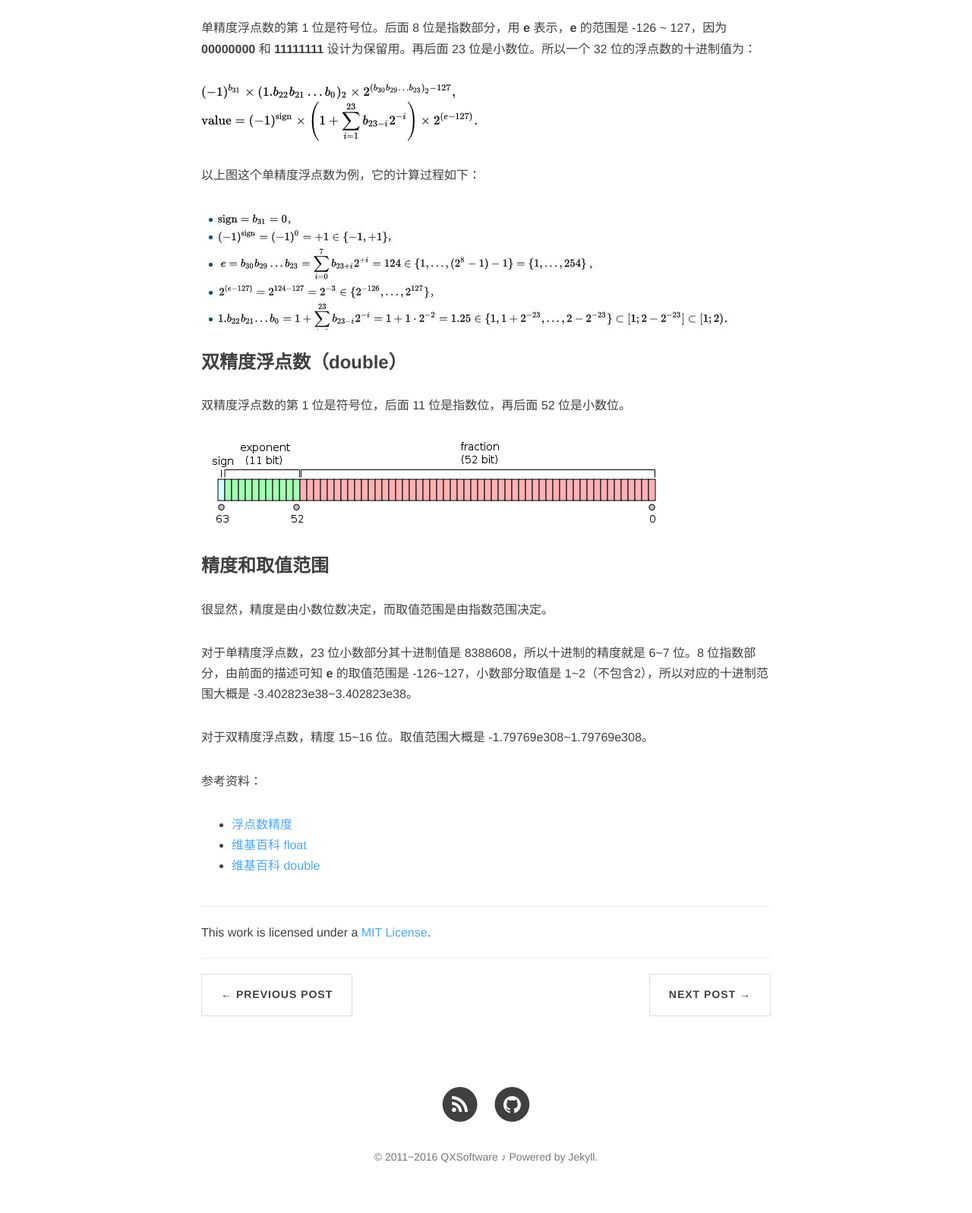
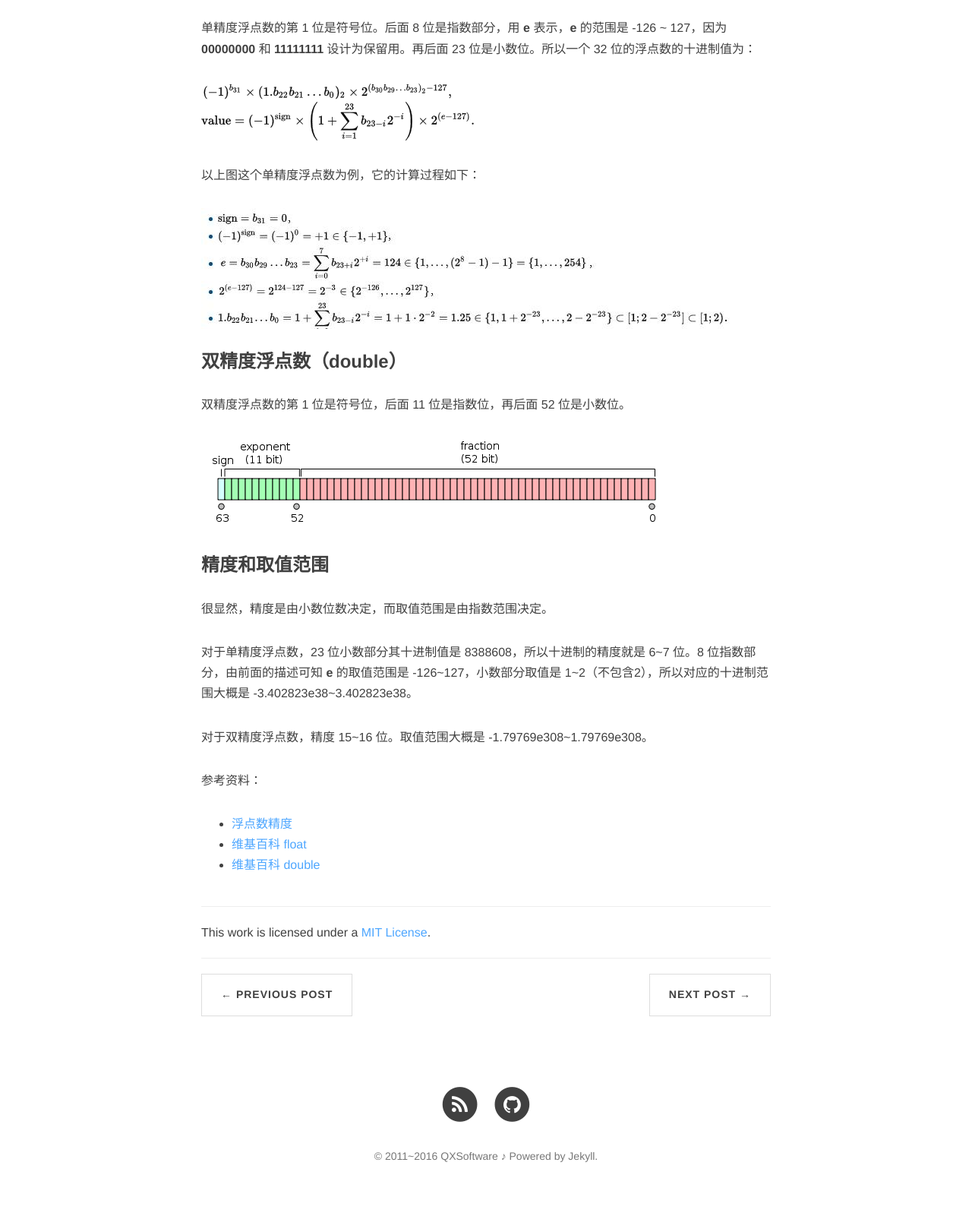
Before and after one commit to QXSoftware/qxsoftware.github.io, a Jekyll site: the page built from _posts/2016-11-18-Float Point Number Precision.md, in a window 1280 px wide. Shown: the part 793-2390 px from the top of the page at 76% size. Built offline with Jekyll 4.4.1, drawn with Linux system fonts in a browser that asks for light colours; nearby versions of some CDN libraries; comment, search, counter and statistics services are not loaded.

Commit message:
replace svg with png

```diff
--- a/_posts/2016-11-18-Float Point Number Precision.md
+++ b/_posts/2016-11-18-Float Point Number Precision.md
@@ -17,8 +17,8 @@ published: true
 
 单精度浮点数的第 1 位是符号位。后面 8 位是指数部分，用 **e** 表示，**e** 的范围是 -126 ~ 127，因为 **00000000** 和 **11111111** 设计为保留用。再后面 23 位是小数位。所以一个 32 位的浮点数的十进制值为：
 
-![float value](/post_img/float-precision/float-val.svg)
-![float value2](/post_img/float-precision/float-val2.svg)
+![float value](/post_img/float-precision/float-val.png)
+![float value2](/post_img/float-precision/float-val2.png)
 
 以上图这个单精度浮点数为例，它的计算过程如下：
 
```
Also changed, not shown: post_img/float-precision/float-val.png (added), post_img/float-precision/float-val.svg (deleted), post_img/float-precision/float-val2.png (added), post_img/float-precision/float-val2.svg (deleted).
